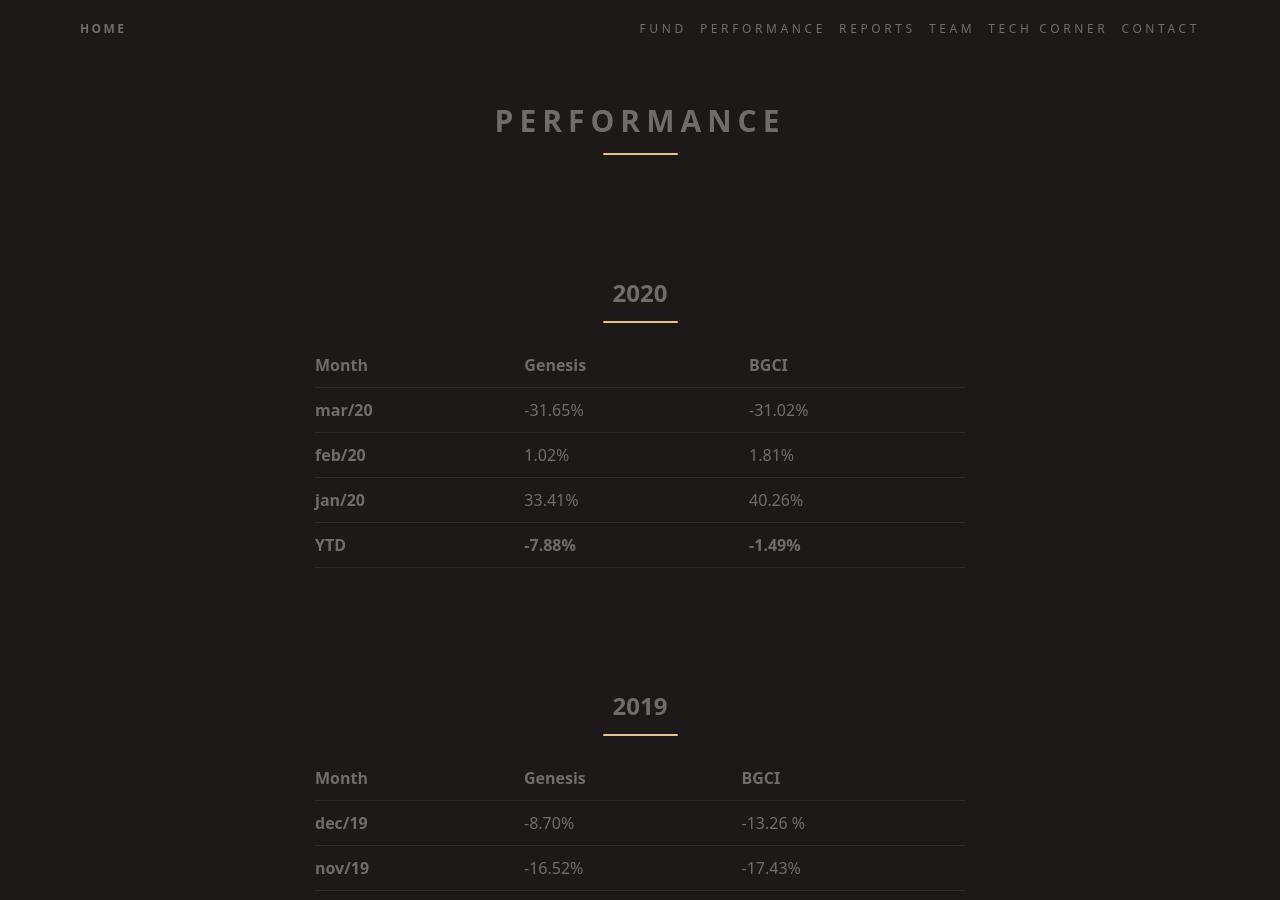
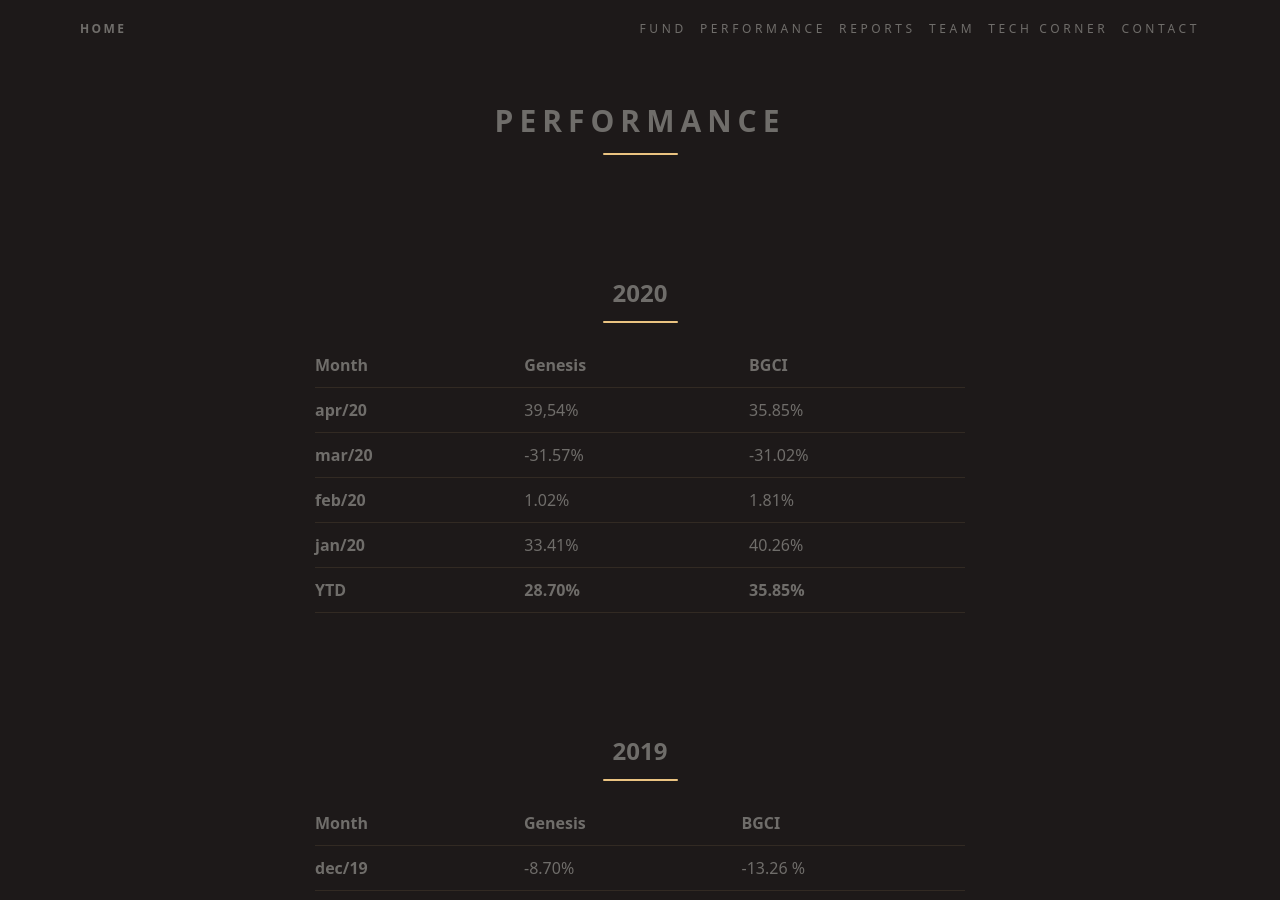
Before and after one commit to ateliedetemas/blpcrypto, a Jekyll site: the page built from _pages/en/performance.md, in a window 1280 px wide and 900 px high. Built offline with Jekyll 4.4.1, drawn with Linux system fonts in a browser that asks for light colours.

Commit message:
Update performance.md

```diff
--- a/_pages/en/performance.md
+++ b/_pages/en/performance.md
@@ -8,10 +8,11 @@ permalink: "/en/performance/"
 
 | Month  | Genesis | BGCI    |
 |--------|---------|---------|
-| **mar/20** | -31.65% | -31.02% |
+| **apr/20** | 39,54% | 35.85% |
+| **mar/20** | -31.57% | -31.02% |
 | **feb/20** | 1.02% | 1.81% |
 | **jan/20** | 33.41% | 40.26% |
-| **YTD**    | **-7.88%** | **-1.49%** |
+| **YTD**    | **28.70%** | **35.85%** |
 
 ## 2019
 
```
